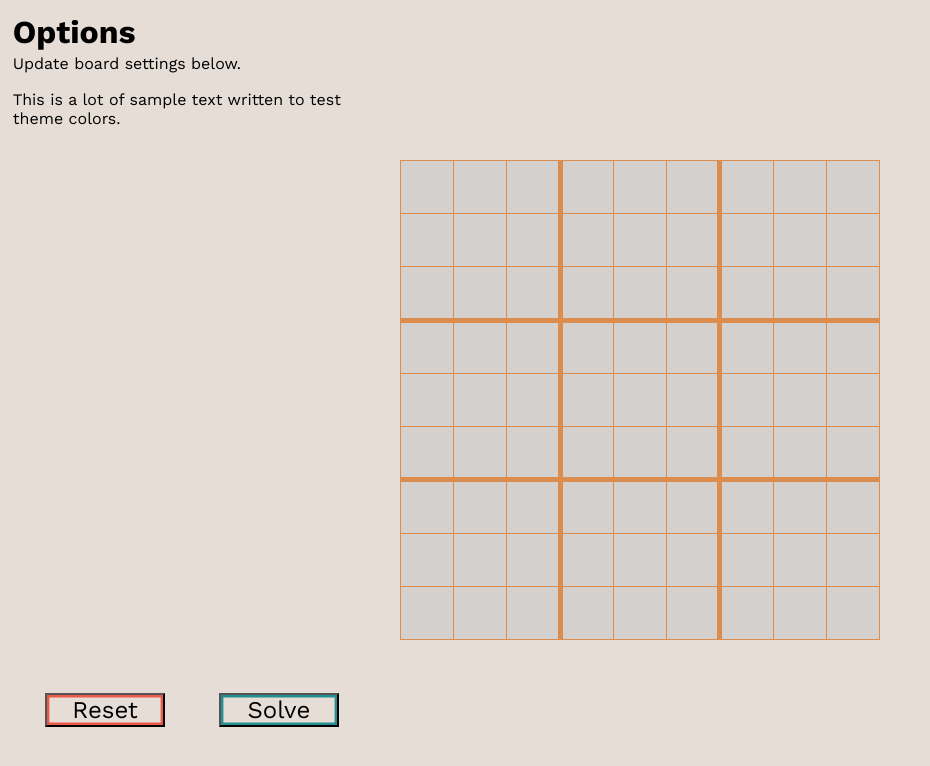
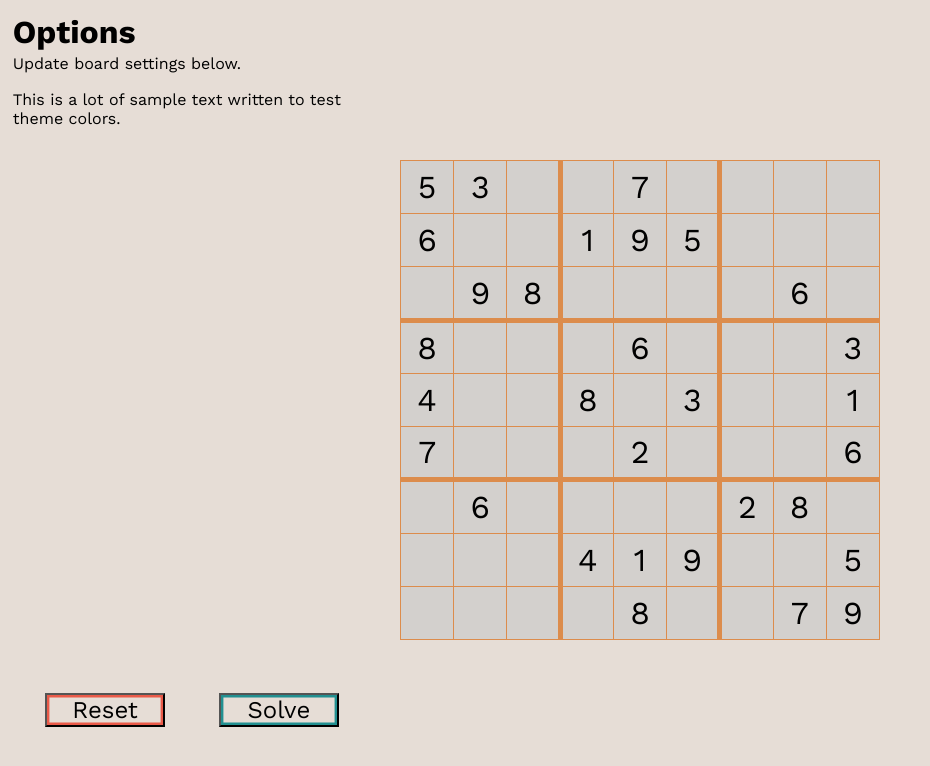
Before and after one commit to Anu78/sudoku, a React (Vite) app: page / in a window 1280 px wide. Shown: the top 766 px of the page, without its empty margins (0-930 px from the left). Built offline with nearby package versions, Linux system fonts and the light colour scheme.

Commit message:
added step by step board solving

```diff
--- a/src/App.jsx
+++ b/src/App.jsx
@@ -5,27 +5,40 @@ import SudokuBoard from "./sudokuboard/SudokuBoard";
 
 export default function App() {
   const [board, setBoard] = useState([
-    [0, 0, 0, 0, 0, 0, 0, 0, 0],
-    [0, 0, 0, 0, 0, 0, 0, 0, 0],
-    [0, 0, 0, 0, 0, 0, 0, 0, 0],
-    [0, 0, 0, 0, 0, 0, 0, 0, 0],
-    [0, 0, 0, 0, 0, 0, 0, 0, 0],
-    [0, 0, 0, 0, 0, 0, 0, 0, 0],
-    [0, 0, 0, 0, 0, 0, 0, 0, 0],
-    [0, 0, 0, 0, 0, 0, 0, 0, 0],
-    [0, 0, 0, 0, 0, 0, 0, 0, 0],
+    [5, 3, 0, 0, 7, 0, 0, 0, 0],
+    [6, 0, 0, 1, 9, 5, 0, 0, 0],
+    [0, 9, 8, 0, 0, 0, 0, 6, 0],
+    [8, 0, 0, 0, 6, 0, 0, 0, 3],
+    [4, 0, 0, 8, 0, 3, 0, 0, 1],
+    [7, 0, 0, 0, 2, 0, 0, 0, 6],
+    [0, 6, 0, 0, 0, 0, 2, 8, 0],
+    [0, 0, 0, 4, 1, 9, 0, 0, 5],
+    [0, 0, 0, 0, 8, 0, 0, 7, 9],
   ]);
+
+  const [isSolving, setisSolving] = useState(false);
+
 
   return (
     <div className="container">
       <div id="leftThird" className="thirds">
         {/* options div */}
-        <Options board={board} setBoard={setBoard} />
+        <Options
+          isSolving={isSolving}
+          setisSolving={setisSolving}
+          board={board}
+          setBoard={setBoard}
+        />
       </div>
 
       <div id="midThird" className="thirds">
         {/* sudoku board div */}
-        <SudokuBoard board={board} setBoard={setBoard} />
+        <SudokuBoard
+          isSolving={isSolving}
+          setisSolving={setisSolving}
+          board={board}
+          setBoard={setBoard}
+        />
       </div>
       <div id="rightThird" className="thirds">
         {/* timer div */}
--- a/src/Sudoku.js
+++ b/src/Sudoku.js
@@ -6,7 +6,7 @@ export function resetBoard(board) {
     }
   }
 
-  return board
+  return board;
 }
 
 class Cell {
@@ -102,8 +102,8 @@ function possible(x, y, board) {
 }
 
 function evalBoardState(board) {
-  let possibleValues = []
-    for (let i = 0; i < board.length; i++) {
+  let possibleValues = [];
+  for (let i = 0; i < board.length; i++) {
     for (let j = 0; j < board[i].length; j++) {
       const num = board[i][j];
 
@@ -116,25 +116,34 @@ function evalBoardState(board) {
 
   possibleValues.sort((a, b) => a.possibilites - b.possibilites);
 
-  return possibleValues
+  return possibleValues;
 }
 
-export function solveBoard(board) {
-    let possibleValues = evalBoardState(board) // evaluate all cells on the board
+async function delay(ms) {
+  return new Promise((resolve) => setTimeout(resolve, ms));
+}
 
-    if (possibleValues.length === 0) return board // no solution
+export async function solveBoard(board, boardCallback) {
+  let possibleValues = evalBoardState(board);
+  let ms = 230;
 
-    const cell = possibleValues.shift()
+  if (possibleValues.length === 0)
+    return board; // no solution
 
-    const [row,col] = cell.index
+  const cell = possibleValues.shift();
 
-    for(let num of cell.valueSet){
-        board[row][col] = num
-        const result = solveBoard(board)
-        if (result) {
-            return result
-        }
-        board[row][col] = 0
+  const [row, col] = cell.index;
+
+  for (let num of cell.valueSet) {
+    await delay(ms)
+    board[row][col] = num;
+    boardCallback(board);
+    const result = solveBoard(board, boardCallback);
+    if (result) {
+      return result;
     }
-    possibleValues.unshift(cell)
+    board[row][col] = 0;
+    boardCallback(board);
+  }
+  possibleValues.unshift(cell);
 }
--- a/src/options/Options.jsx
+++ b/src/options/Options.jsx
@@ -3,7 +3,7 @@ import { resetBoard, solveBoard } from "../Sudoku.js";
 import { ToastContainer, toast } from "react-toastify";
 import 'react-toastify/dist/ReactToastify.css'
 
-const Options = ({ board, setBoard }) => {
+const Options = ({ board, setBoard, isSolving, setisSolving }) => {
 
   const resetBtn = {
     "--c": "#E95A49",
@@ -29,12 +29,28 @@ const Options = ({ board, setBoard }) => {
       }
   }
 
-  function solve() {
-    const solvedBoard = solveBoard(board);
-    const newBoard = [...solvedBoard];
+  function midUpdateBoard(board){
+    const newBoard = [...board];
+
     setBoard(newBoard);
-    // eventually we write to handle errors from solve function and choose toast
-    generateToast("success", "The board was solved!")
+  }
+
+  async function solve() {
+    setisSolving(true);
+
+    // Use try-catch block to handle errors
+    try {
+      const solvedBoard = await solveBoard(board, midUpdateBoard);
+      const newBoard = [...solvedBoard];
+      setBoard(newBoard);
+      generateToast("success", "The board was solved!");
+    } catch (error) {
+      // Handle any errors from solveBoard
+      console.error(error);
+      generateToast("error", "An error occurred while solving the board");
+    }
+
+    setisSolving(false);
   }
 
   function reset(){
@@ -54,10 +70,10 @@ const Options = ({ board, setBoard }) => {
         <p>This is a lot of sample text written to test theme colors.</p>
       </div>
       <div id="opt-solve" className="option-thirds">
-        <button style={resetBtn} onClick={reset} id="reset-btn" className="buttons">
+        <button disabled={isSolving} style={resetBtn} onClick={reset} id="reset-btn" className="buttons">
           Reset
         </button>
-        <button onClick={solve} id="solve-btn" className="buttons">
+        <button disabled={isSolving} onClick={solve} id="solve-btn" className="buttons">
           Solve
         </button>
       </div>
--- a/src/sudokuboard/SudokuBoard.jsx
+++ b/src/sudokuboard/SudokuBoard.jsx
@@ -1,10 +1,11 @@
 import "./sudokuboard.css";
 import { useState } from "react";
 
-const SudokuBoard = ({ board, setBoard }) => {
+const SudokuBoard = ({ board, setBoard, isSolving }) => {
   const [focusedCell, setFocusedCell] = useState({ row: null, col: null });
 
   const handleChange = (e, row, col) => {
+    if (isSolving) return;
     let newValue = e.target.value;
 
     if (newValue.length > 1) return;
```
